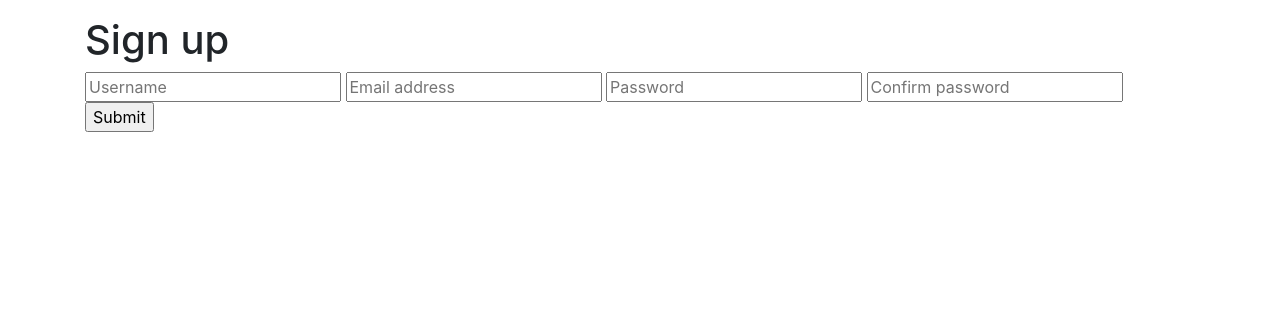
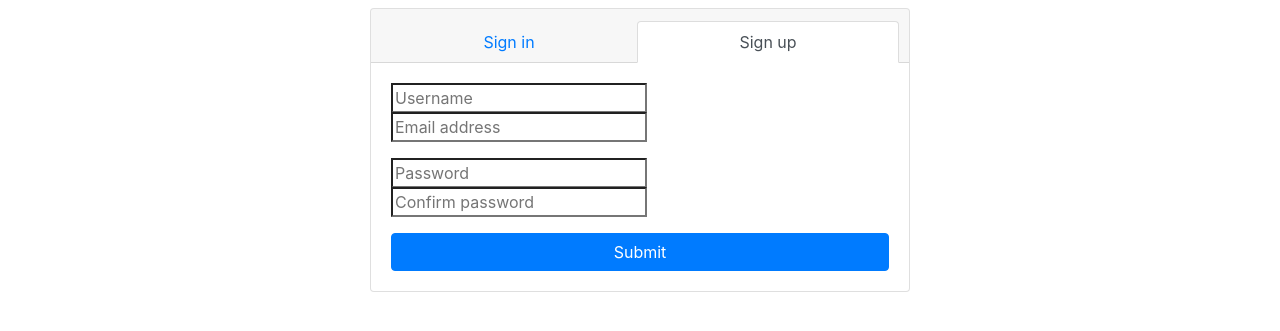
Before and after one commit to OffTheMark/scopecreep, a Django app: page /signup/ in a window 1280 px wide. Shown: the part 80-411 px from the top of the page. Run offline with Django 3.2, Linux system fonts and the light colour scheme; some libraries are stand-ins or nearby versions.

Commit message:
Make signin and signup forms prettier

```diff
--- /dev/null
+++ b/polls/static/polls/css/credentials-form.css
@@ -0,0 +1,20 @@
+.credentials-form .form-control {
+    box-sizing: border-box;
+    height: auto;
+}
+
+.credentials-form .form-group:last-child {
+    margin-bottom: 0;
+}
+
+.credentials-form .form-group input:first-child {
+    border-bottom-right-radius: 0;
+    border-bottom-left-radius: 0;
+    margin-bottom: -1px;
+}
+
+
+.credentials-form .form-group input:last-child {
+    border-top-left-radius: 0;
+    border-top-right-radius: 0;
+}
--- a/polls/templates/polls/signup.html
+++ b/polls/templates/polls/signup.html
@@ -1,30 +1,65 @@
 {% extends "polls/base.html" %}
+
+{% load static %}
 
 {% block title %}Login | ScopeCreep{% endblock %}
 
+{% block template_css %}
+    <link rel="stylesheet" type="text/css" href="{% static "polls/css/credentials-form.css" %}" />
+{% endblock %}
+
 {% block template_content %}
     <div class="container">
-        <h1 class="mt-3 mb-2">
+        <div class="row justify-content-center">
+            <div class="col-xs-10 col-sm-8 col-md-6">
+                <div class="card credentials">
+                    <div class="card-header">
+                        <div class="nav nav-tabs card-header-tabs nav-fill">
+                            <li class="nav-item">
+                                <a class="nav-link" href="{% url "polls:signin" %}">
+                                    Sign in
+                                </a>
+                            </li>
+                            <li class="nav-item">
+                                <a class="nav-link active" href="{% url "polls:signup" %}">
                                     Sign up
-        </h1>
-
+                                </a>
+                            </li>
+                        </div>
+                    </div>
+                    <div class="card-body">
                         {% if form.non_field_errors %}
+                            <div class="alert alert-danger alert-dismissible fade show">
+                                <button type="button" class="close" data-dismiss="alert" aria-label="Close">
+                                    <span aria-hidden="true">&times;</span>
+                                </button>
                                 <ul>
                                     {% for error in form.non_field_errors %}
-                    <li>
+                                        {% if forloop.counter > 1 %}
+                                            <hr>
+                                        {% endif %}
                                         {{ error|escape }}
-                    </li>
                                     {% endfor %}
                                 </ul>
                         {% endif %}
 
-        <form method="post" action="{% url 'polls:signup' %}">
+                        <form method="post" action="{% url 'polls:signup' %}" class="credentials-form">
                             {% csrf_token %}
+                            <div class="form-group">
                                 {{ form.username }}
                                 {{ form.email }}
+                            </div>
+                            <div class="form-group">
                                 {{ form.password }}
                                 {{ form.confirm_password }}
-            <input type="submit" />
+                            </div>
+                            <button type="submit" class="btn btn-primary btn-block">
+                                Submit
+                            </button>
                         </form>
                     </div>
+                </div>
+            </div>
+        </div>
+    </div>
 {% endblock %}
```
Also changed, not shown: polls/templates/polls/signin.html (+40 -7 lines). Lines whose indentation alone changed are shown as unchanged.
